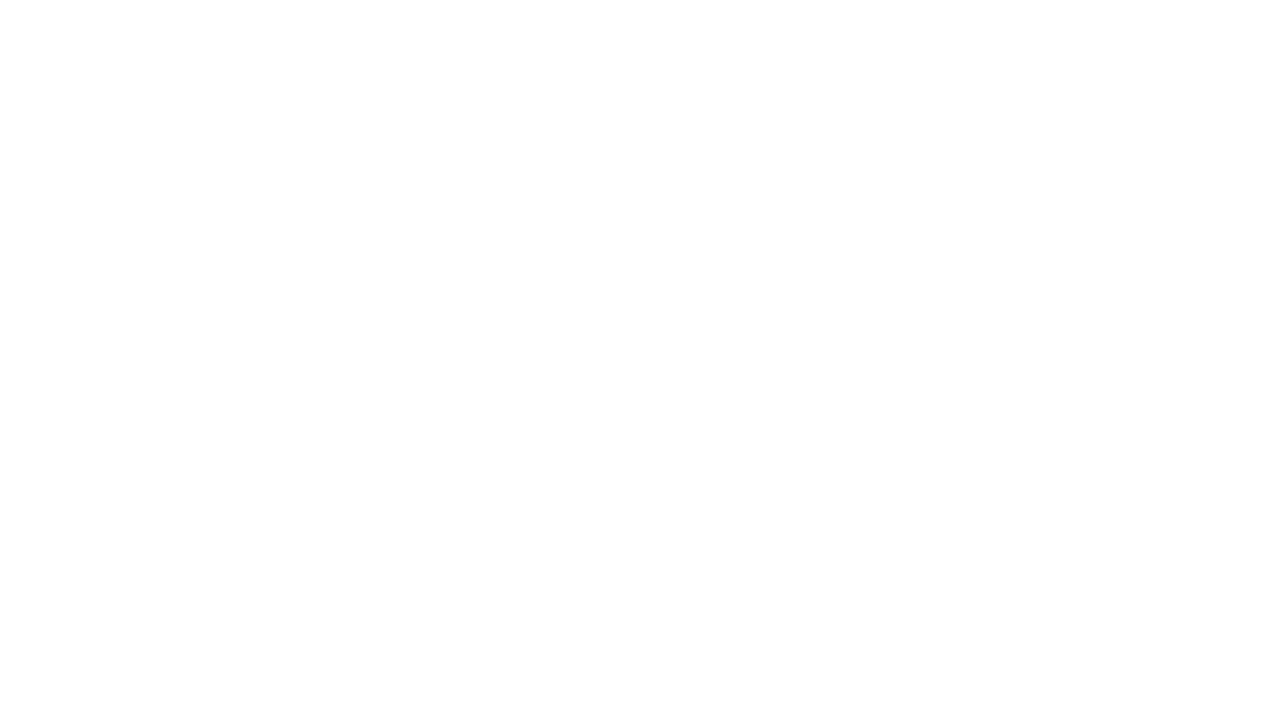
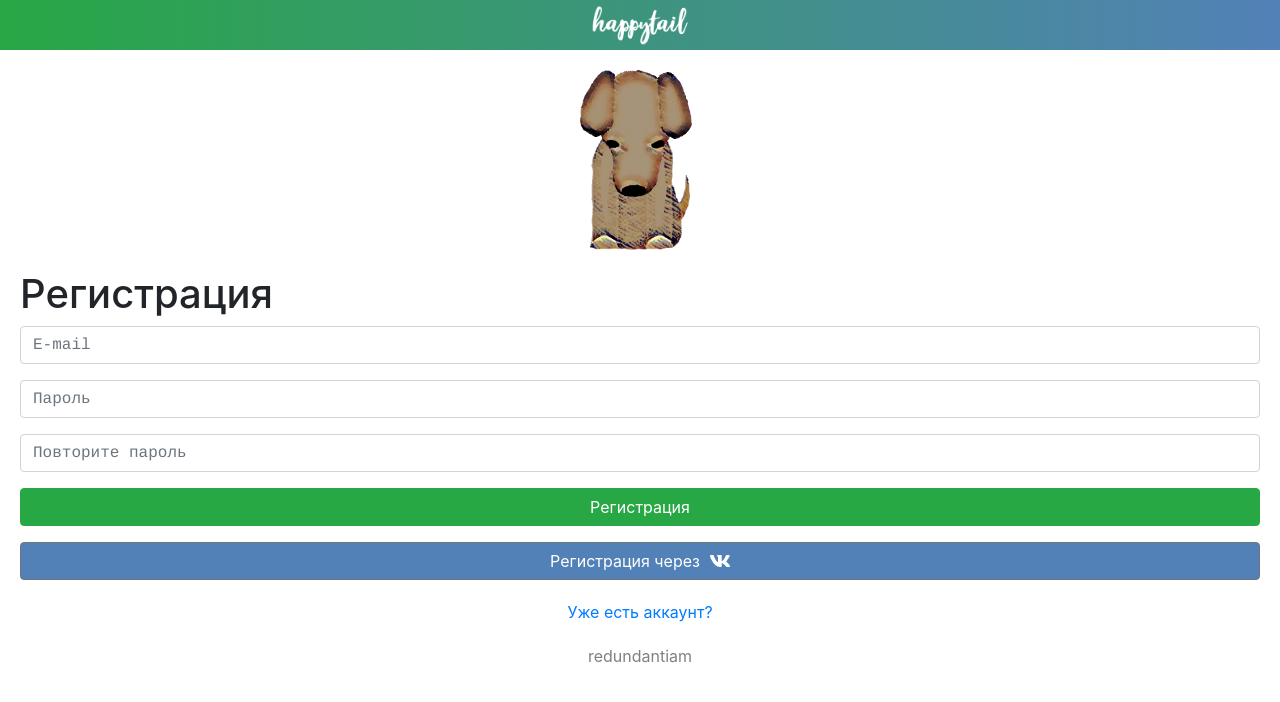
Before and after one commit to redudam/web-client, a React (Create React App) app: page /signup/1 in a window 1280 px wide. Shown: the top 702 px of the page. Built offline with nearby package versions, Linux system fonts and the light colour scheme.

Commit message:
add invite token to signup request when user comes from invite link

```diff
--- a/src/App.js
+++ b/src/App.js
@@ -13,6 +13,7 @@ const AppRouter = () => (
   <Router>
       <div>
         <Route path="/login" exact component={LoginForm} />
+        <Route path='/signup/:inviteToken' exact component={SignUpForm} />
         <Route path='/signup' exact component={SignUpForm} />
         <Route path='/task/:id' exact component={TaskDetails} />
         <Route path='/profile' exact component={Profile} />
--- a/src/AuthService.js
+++ b/src/AuthService.js
@@ -23,16 +23,19 @@ export default class AuthService {
         });
     }
 
-    registerUser(email, password) {
+    registerUser(email, password, inviteToken = false) {
+        const body = {email, password};
+        if (inviteToken) {
+            body.inviteToken = inviteToken;
+        }
         return this.fetchWithHeaders(`${this.domain}/v1/auth/register`, {
             method: 'POST',
-            body: JSON.stringify({email, password})
+            body: JSON.stringify(body)
         }).then(res => {
             this.setToken(JSON.stringify(res.token));
             this.setUser(JSON.stringify(res.user));
             return Promise.resolve(res);
         }).catch(err => {
-            console.log('login failed');
             throw Error(err);
         });
     }
--- a/src/containers/signup/signup.js
+++ b/src/containers/signup/signup.js
@@ -40,7 +40,6 @@ export default class SignUpForm extends React.Component {
   }
 
   onDismiss() {
-    console.log('onDismiss');
     this.setState({ registrationError: false });
   }
 
@@ -101,7 +100,11 @@ export default class SignUpForm extends React.Component {
   }
 
   registerUser() {
-    this.Auth.registerUser(this.state.email, this.state.passInputValue)
+    const inviteToken = this.props.match
+      &&  this.props.match.params
+      && this.props.match.params.inviteToken;
+
+    this.Auth.registerUser(this.state.email, this.state.passInputValue, inviteToken)
       .then(() => {
         this.props.history.push('/');
       })
@@ -127,8 +130,6 @@ export default class SignUpForm extends React.Component {
         <form id="signUpForm">
           <h1>Регистрация</h1>
           <FormGroup>
-
-
             <Input type="email"
              name="email"
              onChange={this.handleEmailChange}
--- a/src/containers/taskdetails/taskdetails.js
+++ b/src/containers/taskdetails/taskdetails.js
@@ -37,7 +37,7 @@ class TaskDetails extends React.Component {
             <img alt="back" src={back} />
           </div>
         </Link>
-        <Header></Header>
+        <Header />
         <div id="imgContainer">
           <img src={tempPic} alt="Задача" id="taskImage" />
           <div id="titleInfo">
```
